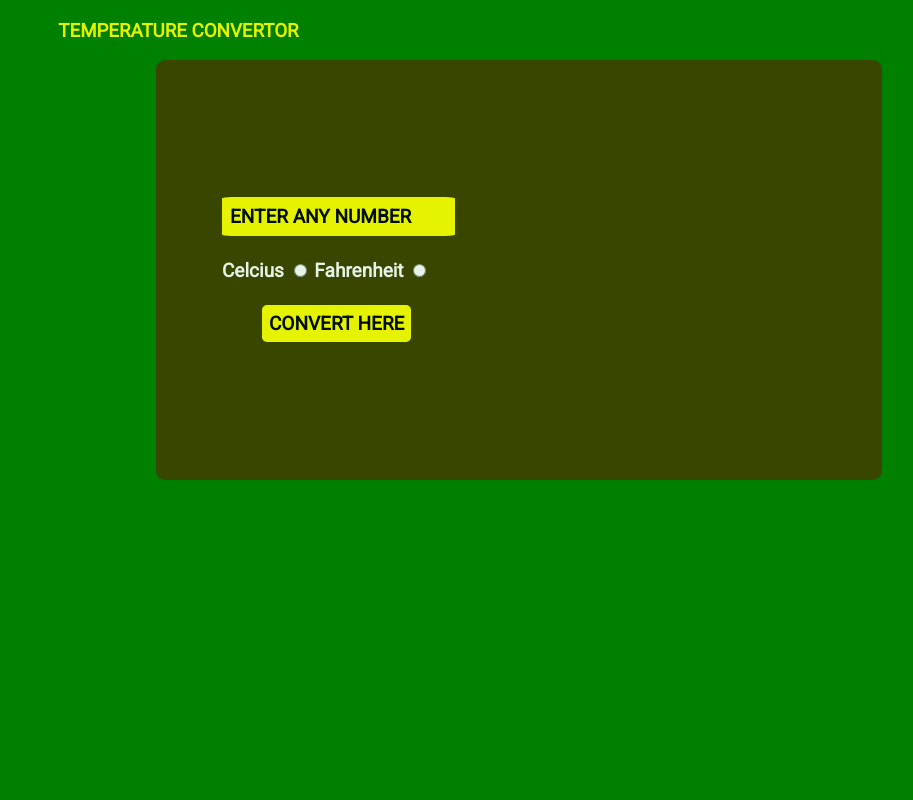
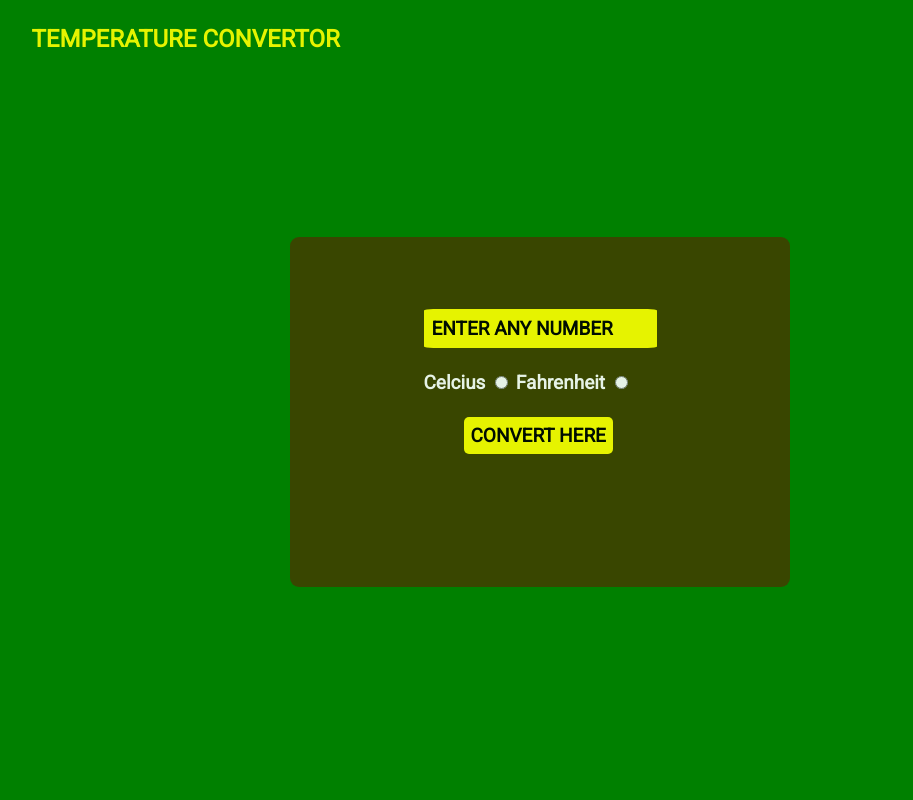
Before and after one commit to akm0786/Temperature-Convertor, a PHP site: page / in a window 1280 px wide. Shown: the whole page, without its empty margins (100-1013 px from the left). Run offline with PHP 8.4, Linux system fonts and the light colour scheme.

Commit message:
Update index.php

```diff
--- a/index.php
+++ b/index.php
@@ -20,7 +20,8 @@
 	body{
 		margin:0;
 		padding: 0;
-		width:100vh;
+		width:100%;
+
 		height: 100vh;
 		position:fixed;
 
@@ -32,32 +33,38 @@
 	}
 
 	.main {
+		border:0px solid black;
+	width: 500px;
+	height: 350px;
+	margin: auto;
+	position: relative;
+	top: 160px;
+	box-sizing:border-box;
+	border-radius: 30px;
+	background: #191919;
 
-	width: 50%;
-	height: 45vh;
-	position: fixed;
-	top: 60px;
-	left:20%;
-	padding-right: 20px;
+
+
 	font-weight: 600;
-	border: 0px solid #000;
+
 	color: white;
 	display: flex;
-	padding-left: 66px;
+
 	flex-direction: column;
 	font-size: 19px;
 	box-sizing: all;
-	padding-top: 60px;
+
 	justify-content: center;
-	align-items: start;
+	align-items: center;
 	background-color: #404001;
 	border-radius: 9px;
 
 	}
 
-	.main p,h3{
-		/*padding-right: 40px;*/
+	.main p,h2{
+
 		color: yellow;
+
 	}
 
 	.main > h3{
@@ -110,7 +117,7 @@
 </head>
 <body>
 
-	<h3><pre>                                  TEMPERATURE CONVERTOR</pre></h3>
+	<h2><pre>                      TEMPERATURE CONVERTOR</pre></h2>
 	<div class="main">
 
 			<form method="POST">
```
